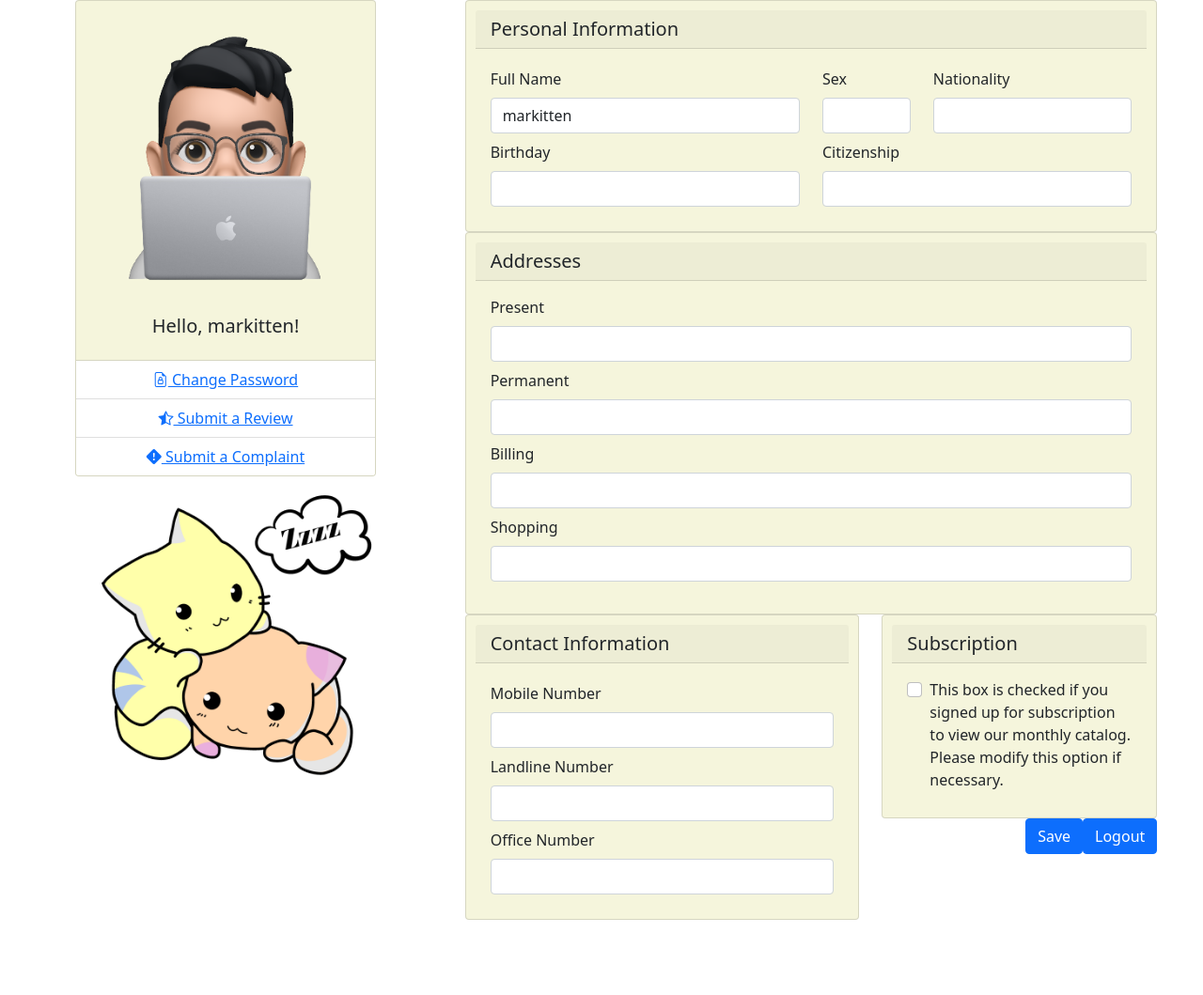
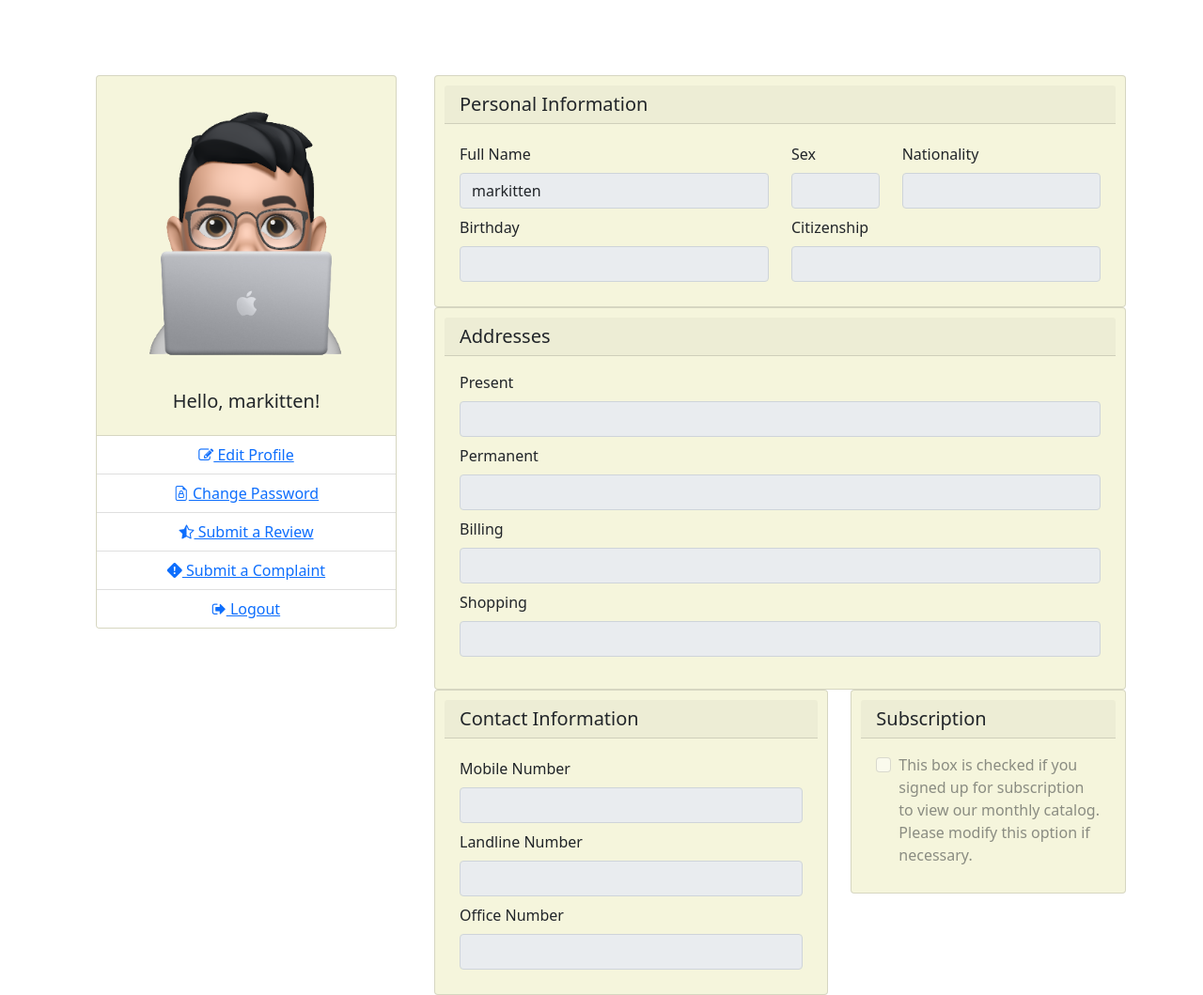
Before and after one commit to Coscolluela/MarKitten, a Django app: page /profile/ in a window 1280 px wide. Shown: the part 76-1135 px from the top of the page at 94% size. Before the commit the page ends 1055 px from the top, so only its background shows below. Run offline with Django 3.2, Linux system fonts and the light colour scheme; a user stored in the database is signed in; parts of the project's set-up code (start-up, migrations or seed data) failed here and were passed over.

Commit message:
fixed signup, login, and profile page

```diff
--- a/markitten/markitten_app/templates/markitten_app/profile.html
+++ b/markitten/markitten_app/templates/markitten_app/profile.html
@@ -12,6 +12,7 @@
     <link rel="stylesheet" href="{% static 'css/styles.css '%}">
     <!-- Bootstrap Font Icon CSS -->
     <link rel="stylesheet" href="https://cdn.jsdelivr.net/npm/bootstrap-icons@1.5.0/font/bootstrap-icons.css">
+    <link rel="stylesheet" href="https://cdnjs.cloudflare.com/ajax/libs/font-awesome/4.7.0/css/font-awesome.min.css">
 </head>
 
 <body>
@@ -41,14 +42,21 @@
         </div>
     </nav>
 
+    <div class="container" style="margin-top: 80px;">
         <div class="row">
-        <div class="col-lg-4" id="fade-in" style="margin-left: 60px;">
+            <div class="col-lg-4" id="fade-in">
                 <div class="card" style="width: 20rem; background-color: beige; margin-left: 20px;">
                     <img src="{% static 'images/sampleProfile.png' %}" alt="">
                     <div class="card-body">
                         <h5 class="card-title" style="text-align: center;">Hello, {{user.username}}!</h5>
                     </div>
                     <ul class="list-group list-group-flush">
+                        <li class="list-group-item" style="text-align: center;">
+                            <a href="{% url 'editprofile' %}" class="simpleLink">
+                                <i class="fa fa-edit"></i>
+                                Edit Profile
+                            </a>
+                        </li>
                         <li class="list-group-item" style="text-align: center;">
                             <a href="{% url 'changepassword' %}" class="simpleLink">
                                 <i class="bi bi-file-earmark-lock"></i>
@@ -62,22 +70,27 @@
                             </a>
                         </li>
                         <li class="list-group-item" style="text-align: center;">
-                        <a href="leaveReview.html" class="simpleLink">
+                            <a href="{% url 'leavecomplaint' %}" class="simpleLink">
                                 <i class="bi bi-exclamation-diamond-fill"></i>
-                            <a href="{% url 'leavecomplaint' %}" class="simpleLink">
                                 Submit a Complaint
                             </a>
+                        </li>
+                        <li class="list-group-item" style="text-align: center;">
+                            <a href="{% url 'logout' %}" class="simpleLink">
+                                <i class="fa fa-sign-out"></i>
+                                Logout
                             </a>
                         </li>
+
                     </ul>
                     <!-- <div class="card-body">
                         <a href="Home.html" class="card-link simpleLink">
                             < View Monthly Catalog</a>
                     </div> -->
                 </div>
-            <img src="{% static 'images/waiting.png' %}" alt="" width="80%" style="margin-left: 10%;">
+                <!-- <img src="{% static 'images/waiting.png' %}" alt="" width="80%" style="margin-left: 10%;"> -->
             </div>
-        <div class="col-lg-7">
+            <div class="col-lg-8">
                 <form action="POST" enctype="multipart/form-data">
                     {% csrf_token %}
                     <div class="card" id="slide-in-left" style="background-color: beige; padding: 10px;">
@@ -93,24 +106,24 @@
                             <!-- <h5 class="card-title">Special title treatment</h5                                           > -->
                             <div class="row pt-1">
                                 <div class="col-6 mb-2">
-                                <label for="inputEmail4" class="form-label">Full Name</label>
-                                <input type="text" class="form-control" id="inputEmail4" value="{{user.username}}">
+                                    <label for="floating-input" class="form-label">Full Name</label>
+                                    <input type="text" class="form-control" id="floating-input" value="{{user.username}}" disabled readonly>
                                 </div>
                                 <div class="col-2 mb-2">
-                                <label for="inputEmail4" class="form-label">Sex</label>
-                                <input type="text" class="form-control" id="inputEmail4" value="{{user.sex}}">
+                                    <label for="floating-input" class="form-label">Sex</label>
+                                    <input type="text" class="form-control" id="floating-input" value="{{user.sex}}" disabled readonly>
                                 </div>
                                 <div class="col-4 mb-2">
-                                <label for="inputEmail4" class="form-label">Nationality</label>
-                                <input type="text" class="form-control" id="inputEmail4" value="{{user.nationality}}">
+                                    <label for="floating-input" class="form-label">Nationality</label>
+                                    <input type="text" class="form-control" id="floating-input" value="{{user.nationality}}" disabled readonly>
                                 </div>
                                 <div class="col-6">
-                                <label for="inputEmail4" class="form-label">Birthday</label>
-                                <input type="text" class="form-control" id="inputEmail4" value="{{user.birthday}}">
+                                    <label for="floating-input" class="form-label">Birthday</label>
+                                    <input type="text" class="form-control" id="floating-input" value="{{user.birthday}}" disabled readonly>
                                 </div>
                                 <div class="col-6">
-                                <label for="inputEmail4" class="form-label">Citizenship</label>
-                                <input type="text" class="form-control" id="inputEmail4" value="{{user.citizenship}}">
+                                    <label for="floating-input" class="form-label">Citizenship</label>
+                                    <input type="text" class="form-control" id="floating-input" value="{{user.citizenship}}" disabled readonly>
                                 </div>
                             </div>
                         </div>
@@ -143,20 +156,20 @@
                             <p class="text-muted" style="display: inline;">{{user.office_address}}</p>
                         </div> -->
                             <div class="col-12 mb-2">
-                            <label for="inputEmail4" class="form-label">Present</label>
-                            <input type="text" class="form-control" id="inputEmail4" value="{{user.present_address}}">
+                                <label for="floating-input" class="form-label">Present</label>
+                                <input type="text" class="form-control" id="floating-input" value="{{user.present_address}}" disabled readonly>
                             </div>
                             <div class="col-12 mb-2">
-                            <label for="inputEmail4" class="form-label">Permanent</label>
-                            <input type="text" class="form-control" id="inputEmail4" value="{{user.permanent_address}}">
+                                <label for="floating-input" class="form-label">Permanent</label>
+                                <input type="text" class="form-control" id="floating-input" value="{{user.permanent_address}}" disabled readonly>
                             </div>
                             <div class="col-12 mb-2">
-                            <label for="inputEmail4" class="form-label">Billing</label>
-                            <input type="text" class="form-control" id="inputEmail4" value="{{user.billing_address}}">
+                                <label for="floating-input" class="form-label">Billing</label>
+                                <input type="text" class="form-control" id="floating-input" value="{{user.billing_address}}" disabled readonly>
                             </div>
                             <div class="col-12 mb-2">
-                            <label for="inputEmail4" class="form-label">Shopping</label>
-                            <input type="text" class="form-control" id="inputEmail4" value="{{user.shopping_address}}">
+                                <label for="floating-input" class="form-label">Shopping</label>
+                                <input type="text" class="form-control" id="floating-input" value="{{user.shopping_address}}" disabled readonly>
                             </div>
                         </div>
                     </div>
@@ -171,19 +184,19 @@
                                 <div class="card-body">
                                     <div class="row pt-1">
                                         <div class="col-12 mb-2">
-                                        <label for="inputEmail4" class="form-label">Mobile Number</label>
-                                        <input type="text" class="form-control" id="inputEmail4"
-                                            value="{{user.mobile_number}}">
+                                            <label for="floating-input" class="form-label">Mobile Number</label>
+                                            <input type="text" class="form-control" id="floating-input"
+                                                value="{{user.mobile_number}}" disabled readonly>
                                         </div>
                                         <div class="col-12 mb-2">
-                                        <label for="inputEmail4" class="form-label">Landline Number</label>
-                                        <input type="text" class="form-control" id="inputEmail4"
-                                            value="{{user.landline_number}}">
+                                            <label for="floating-input" class="form-label">Landline Number</label>
+                                            <input type="text" class="form-control" id="floating-input"
+                                                value="{{user.landline_number}}" disabled readonly>
                                         </div>
                                         <div class="col-12">
-                                        <label for="inputEmail4" class="form-label">Office Number</label>
-                                        <input type="text" class="form-control" id="inputEmail4"
-                                            value="{{user.office_number}}">
+                                            <label for="floating-input" class="form-label">Office Number</label>
+                                            <input type="text" class="form-control" id="floating-input"
+                                                value="{{user.office_number}}" disabled readonly>
                                         </div>
                                     </div>
                                 </div>
@@ -198,7 +211,7 @@
                                 </div>
                                 <div class="card-body">
                                     <div class="form-check">
-                                    <input class="form-check-input" type="checkbox" value="" id="flexCheckDefault">
+                                        <input class="form-check-input" type="checkbox" value="" id="flexCheckDefault" disabled readonly>
                                         <label class="form-check-label" for="flexCheckDefault">
                                             This box is checked if you signed up for subscription to view our monthly
                                             catalog.
@@ -207,16 +220,13 @@
                                     </div>
                                 </div>
                             </div>
-                        <button class="btn btn-primary" type="submit" href="#" role="button"
-                            style="float: right; ">Logout</button>
-                        <button class="btn btn-primary" type="submit" href="#" role="button"
-                            style="float: right; ">Save</button>
+                        </div>
+                    </div>
+                </form>
+            </div>
         </div>
     </div>
 
-        </div>
-    </div>
-    </form>
     <!-- SCROLL ANIMATION -->
     <script src="https://unpkg.com/aos@next/dist/aos.js"></script>
     <script>
--- a/markitten/markitten_app/urls.py
+++ b/markitten/markitten_app/urls.py
@@ -14,6 +14,7 @@ urlpatterns = [
     path('leavereview/', views.leavereview, name="leavereview"),
     path('login/', views.signin, name="login"),
     path('signup/', views.signup, name="signup"),
+    path('logout/', views.signout, name="logout"),
     path('productdetails/', views.productdetails, name="productdetails"),
     path('changepassword/', views.changepassword, name="changepassword"),
     path('faq/', views.faq, name="faq"),
--- a/markitten/markitten_app/views.py
+++ b/markitten/markitten_app/views.py
@@ -48,10 +48,10 @@ def signup(request):
 
 def signin(request):
     if(request.method == "POST"):
-        email = request.POST.get('email')
+        username = request.POST.get('username')
         password = request.POST.get('password')
 
-        user = authenticate(request, email = email, password = password)
+        user = authenticate(request, username = username, password = password)
         if user is not None:
             login(request, user)
             print("Login was successful")
@@ -59,11 +59,12 @@ def signin(request):
         else:
             print("Login failed")
             messages.error(request, "Incorrect password or email.")
+
     return render(request, 'markitten_app/login.html')
 
 def signout(request):
     logout(request)
-    return redirect('login')
+    return redirect('/')
 
 def faq(request):
     return render(request, 'markitten_app/faq.html')
```
Also changed, not shown: markitten/markitten_app/templates/markitten_app/login.html (+26 -21 lines). Lines whose indentation alone changed are shown as unchanged.
